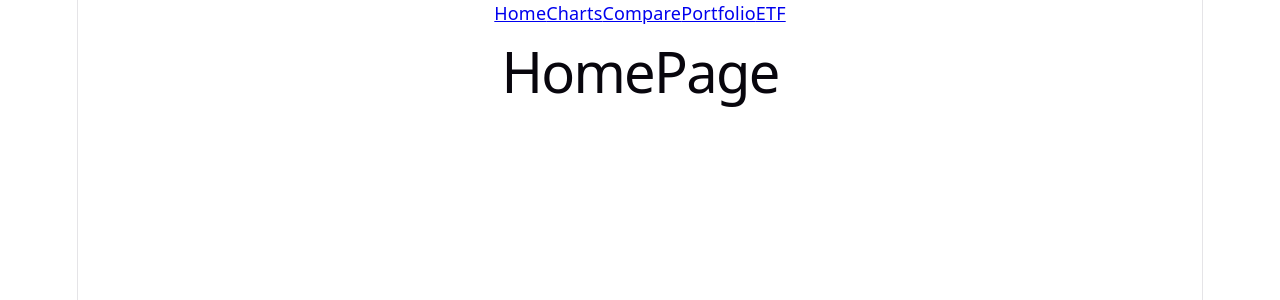
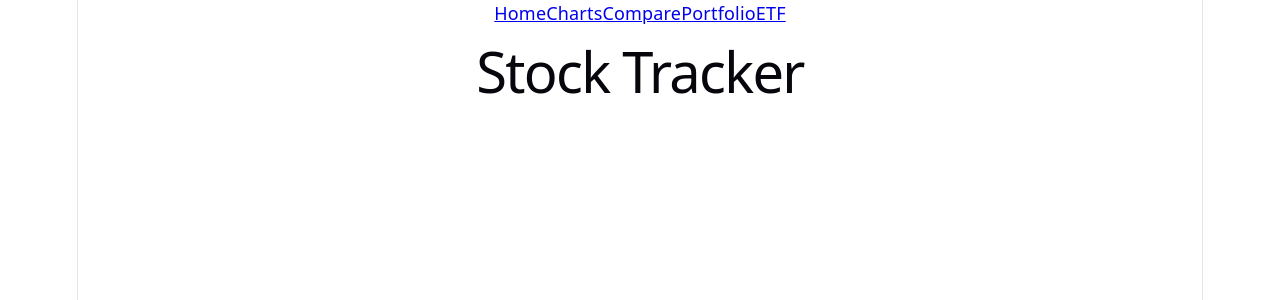
Before and after one commit to DominikSmoszna/Stock_Tracker, a React app in the folder frontend/: page / in a window 1280 px wide. Shown: the top 300 px of the page. Built offline with nearby package versions, Linux system fonts and the light colour scheme; the HTML template or start-up script is replaced by a standard one.

Commit message:
feat: move websocket logic to HomePage

```diff
--- a/frontend/src/pages/HomePage.jsx
+++ b/frontend/src/pages/HomePage.jsx
@@ -1,5 +1,37 @@
+import {useState, useEffect} from 'react'
+import {Client} from '@stomp/stompjs'
+import SockJS from 'sockjs-client'
+
 function HomePage() {
-  return <h1>HomePage</h1>
+    const [prices, setPrices] = useState({})
+
+    useEffect(()=> {
+        const client = new Client({
+            webSocketFactory: () => new SockJS('http://localhost:8080/ws'),
+            onConnect: () => {
+                client.subscribe('/topic/prices', (message) => {
+                    const price = JSON.parse(message.body)
+                    setPrices(prev => ({
+                        ...prev,
+                        [price.ticker]:price
+                        }))
+                    })
+                }
+            })
+            client.activate()
+            return () => client.deactivate()
+        }, [])
+
+  return (
+      <div>
+          <h1>Stock Tracker</h1>
+          {Object.values(prices).map(price=>(
+              <div key={price.ticker}>
+                  {price.ticker}: {price.price}
+              </div>
+          ))}
+      </div>
+  )
 }
 
 export default HomePage
```
